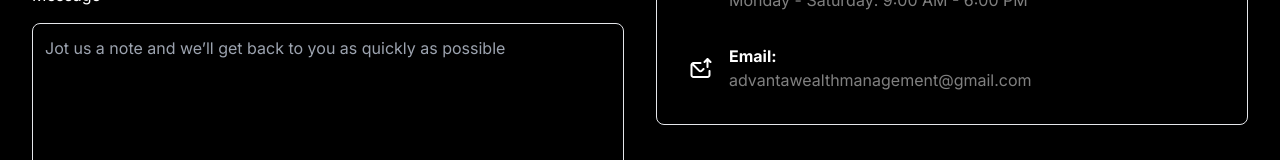
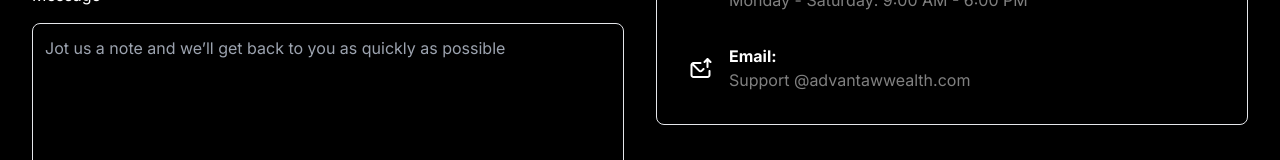
Before and after one commit to Couragenwanduka/Advace, a Next.js app: page /support in a window 1280 px wide. Shown: the part 764-924 px from the top of the page. Built offline with nearby package versions, Linux system fonts and the light colour scheme; no server answers.

Commit message:
made some few changes

```diff
--- a/src/app/login/page.tsx
+++ b/src/app/login/page.tsx
@@ -40,6 +40,7 @@ export default function Login() {
     await login(formData.email, formData.password)
       .then((data) => {
         console.log(data);
+        localStorage.setItem("userEmail", formData.email);
         router.push("/dashboard");
         router.refresh();
       })
--- a/src/app/support/page.tsx
+++ b/src/app/support/page.tsx
@@ -182,10 +182,10 @@ export default function ContactUs() {
                         <div>
                           <p className="text-white font-bold">Email:</p>
                           <a
-                            href="mailto:advantawealthmanagement@gmail.com"
+                            href="mailto:@advantawwealth.com"
                             className="text-white/50 hover:underline"
                           >
-                            advantawealthmanagement@gmail.com
+                            Support @advantawwealth.com
                           </a>
                         </div>
                       </div>
--- a/src/app/transactions/page.tsx
+++ b/src/app/transactions/page.tsx
@@ -18,9 +18,10 @@ interface Transaction {
 }
 
 const Transactions: NextPage = () => {
+  const userEmail = localStorage.getItem("userEmail");
   const session = {
     user: {
-      email: "test@test.com",
+      email: userEmail,
     },
   };
   const [depositOpen, setDepositOpen] = useState(false);
```
